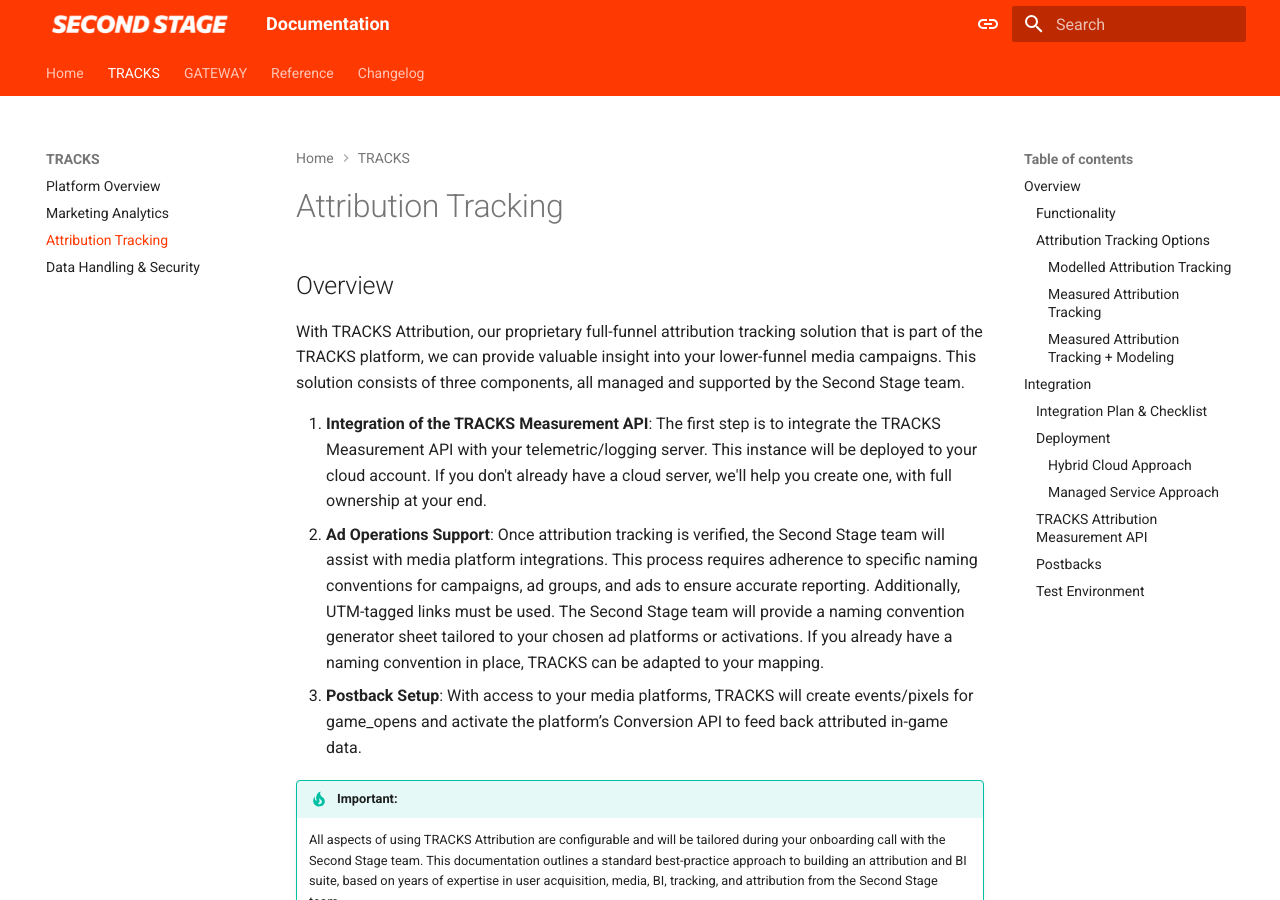
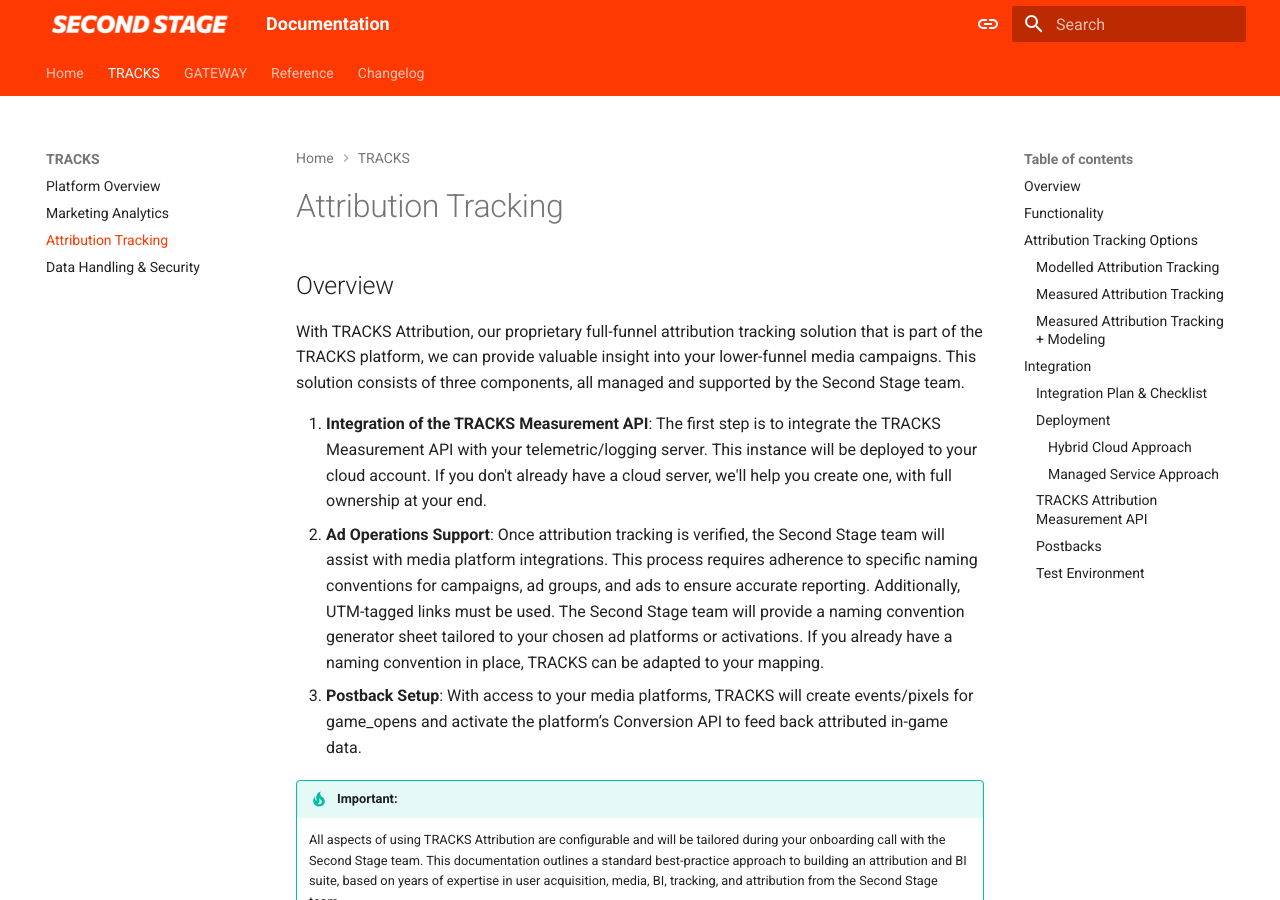
Before and after one commit to secondstage-io/tracks-documentation, an MkDocs documentation site: the page built from docs/tracks/attribution-tracking.md, in a window 1280 px wide and 900 px high. Built offline with MkDocs 1.6.1 and Material for MkDocs 9.7.7, drawn with Linux system fonts in a browser that asks for light colours.

```diff
--- a/docs/tracks/attribution-tracking.md
+++ b/docs/tracks/attribution-tracking.md
@@ -12,7 +12,9 @@ With TRACKS Attribution, our proprietary full-funnel attribution tracking soluti
 
     All aspects of using TRACKS Attribution are configurable and will be tailored during your onboarding call with the Second Stage team. This documentation outlines a standard best-practice approach to building an attribution and BI suite, based on years of expertise in user acquisition, media, BI, tracking, and attribution from the Second Stage team.
 
-### Functionality
+---
+
+## Functionality
 
 A proper attribution setup can shine a light into the "black box" of where valuable game purchases, activations or installs are coming from. Once an attribution solution is integrated, whether it's TRACKS or a third-party solution, the dashboard will display key lower-funnel metrics.
 
@@ -61,8 +63,9 @@ In addition, based on your onboarding call and the status of your game release,
 - Influencer / Streamer Analytics metrics
 - Brand Health metrics
 
+---
 
-### Attribution Tracking Options
+## Attribution Tracking Options
 
 TRACKS offers three different approaches to attribution tracking that can be implemented based on different requirements, which are detailed here. Our recommended solution for best results is the **Measured Attribution Tracking & Modeling** approach.
 
@@ -73,7 +76,7 @@ TRACKS offers three different approaches to attribution tracking that can be imp
 | Measured Attribution Tracking + Modeling (Best Practice)   | This methodology combines measured attribution (server-side) with a Markov chain modeling solution for untracked installs. This unified approach compensates for untraceable sources by redistributing untracked installs to their potential origins.  | This approach ensures up to 98% attribution accuracy within a 24-hour window, combines measured and modeled data for a complete attribution view, and increases install tracking accuracy by redistributing untracked game opens.   |
 
 
-#### Modelled Attribution Tracking
+### Modelled Attribution Tracking
 
 This method calculates conversions using our data modeling solution. Due to the specific data requirements, this approach is available only for games released through Steam.
 
@@ -96,7 +99,7 @@ TRACKS uses a Marketing Mix Modeling (MMM) approach enhanced with Steam UTM Anal
 > If you're interested in this method but don't have a landing page or are unsure of your current setup, Second Stage can help you create a landing page or game website for marketing purposes. [Contact us](https://secondstage.io/contact/) for a quote!
 
 
-#### Measured Attribution Tracking
+### Measured Attribution Tracking
 
 Using this method, installs are tracked using the TRACKS Attribution solution, which is based on a data streaming pipeline.
 
@@ -146,7 +149,7 @@ Implementation on your end can be managed by a DevOps or backend developer, or b
 > For each game added, the Second Stage Analytics team will fully support the integration, deployment and testing, starting with your onboarding call.
 
 
-#### Measured Attribution Tracking + Modeling
+### Measured Attribution Tracking + Modeling
 
 Measured Attribution Tracking combined with Modeling is the best practice approach to Attribution Tracking in PC & Console Gaming and our **recommended methodology**.
 
@@ -171,6 +174,8 @@ TRACKS uses the UMM methodology to integrate three different data sources:
 
 > For more information on Markov Chain Attribution, Marketing Mix Modeling, or Unified Marketing Measurement, please visit our [Further Reading](https://documentation.secondstage.io/resources/) section.
 
+---
+
 ## Integration
 
 TRACKS using Attribution Tracking consists of four primary data source components:
@@ -189,6 +194,7 @@ The TRACKS Attribution data source collects granular data for each web visit and
 Once the ELT (Extract-Load-Transform) pipeline is deployed, all data sources will be consolidated into a Google Cloud BigQuery database.
 
 ![Integration](/assets/attribution_integration-1.png)
+
 
 ### Integration Plan & Checklist
 
@@ -214,11 +220,13 @@ Next, install Google Tag Manager on your website. Using the editor access provid
 
 The TRACKS attribution solution will then be ready to collect both web and in-game events, reporting attribution metrics in the reporting suite. Ensure that campaign naming conventions and UTM taxonomies are properly implemented as outlined in your ad operations guide.
 
+
 ### Deployment
 
 !!! tip "Important:"
 
     Required for Measured Attribution Tracking and, Measured Attribution Tracking + Modeling. If you only plan to use Modeled Attribution Tracking, please refer to Web (Landing Page) Setup in the Marketing Analytics section.
+
 
 #### Hybrid Cloud Approach
 
@@ -226,6 +234,7 @@ The recommended deployment approach for TRACKS is a "hybrid-hosted" solution, si
 This approach has been streamlined by the Second Stage team to maximize the effectiveness of performance media campaigns in gaming, without introducing latency or errors to game servers. It also ensures maximum data privacy, safeguards player data, and fully complies with GDPR regulations.
 
 ![Deplyoment](/assets/attribution_deployment-1.png)
+
 
 *Branded Domain*
 
@@ -237,6 +246,7 @@ To enable your branded domain, the Second Stage team will provide a CNAME record
 We do not recommend integrating the attribution measuement solution if your game lacks a backend server for telemetry and event logging, whether planned or currently in use. In such cases, instead of implementing TRACKS Attribution Measurement API or any other vendor's solution, we suggest leveraging our attribution modeling.
 
 However, if you do have a telemetry backend server but are unable to use Google Cloud Platform for deployment, the Second Stage team can assist by hosting the attribution solution in a dedicated cloud environment for you.
+
 
 ### TRACKS Attribution Measurement API
 
@@ -253,6 +263,7 @@ For each game added, the Second Stage Analytics team provides full support for i
 
 Lorem ipsum dolor sit amet, consectetuer adipiscing elit. Aenean commodo ligula eget dolor. Aenean massa. Cum sociis natoque penatibus et magnis dis parturient montes, nascetur ridiculus mus.
 
+
 ### Test Environment
 
 Lorem ipsum dolor sit amet, consectetuer adipiscing elit. Aenean commodo ligula eget dolor. Aenean massa. Cum sociis natoque penatibus et magnis dis parturient montes, nascetur ridiculus mus.
```
